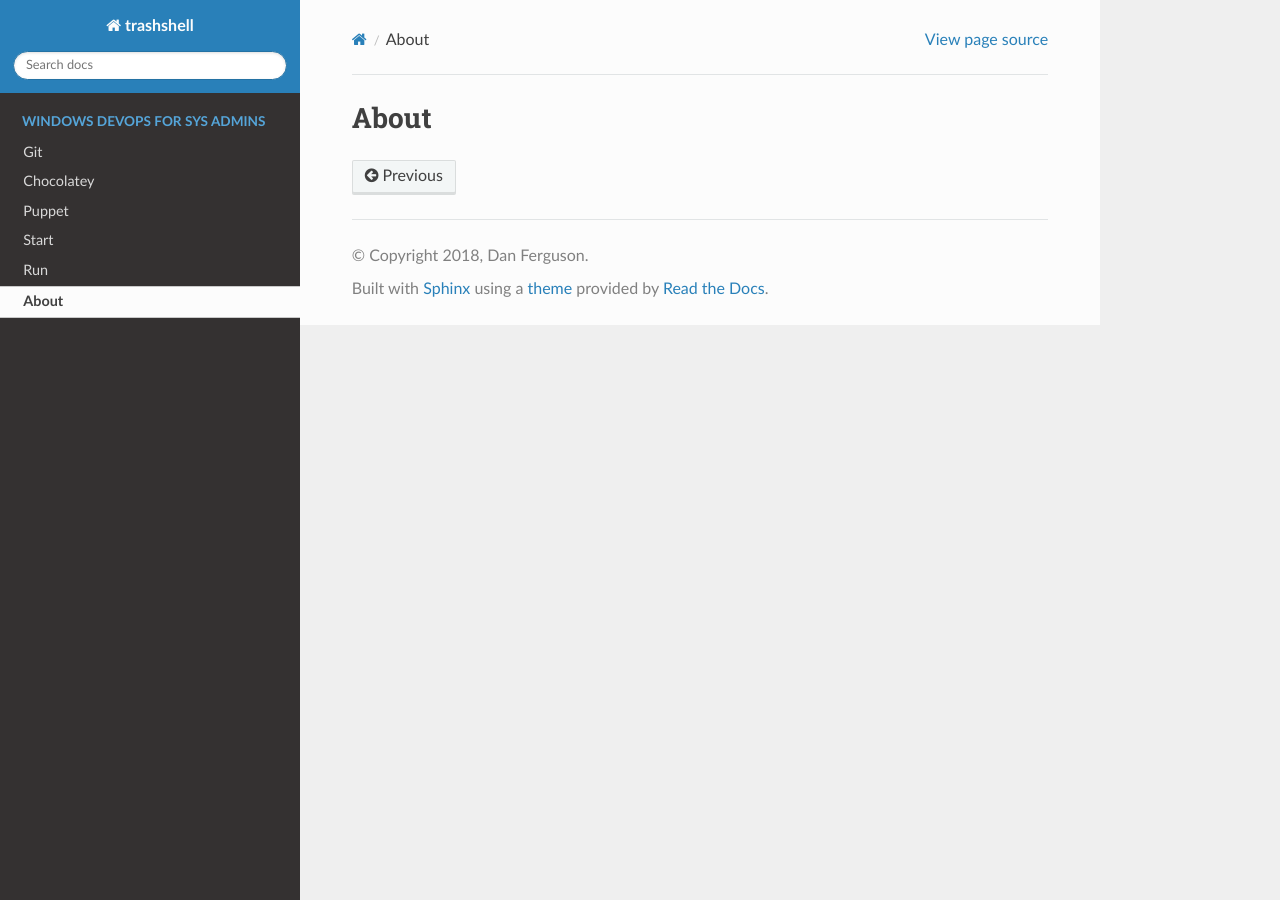
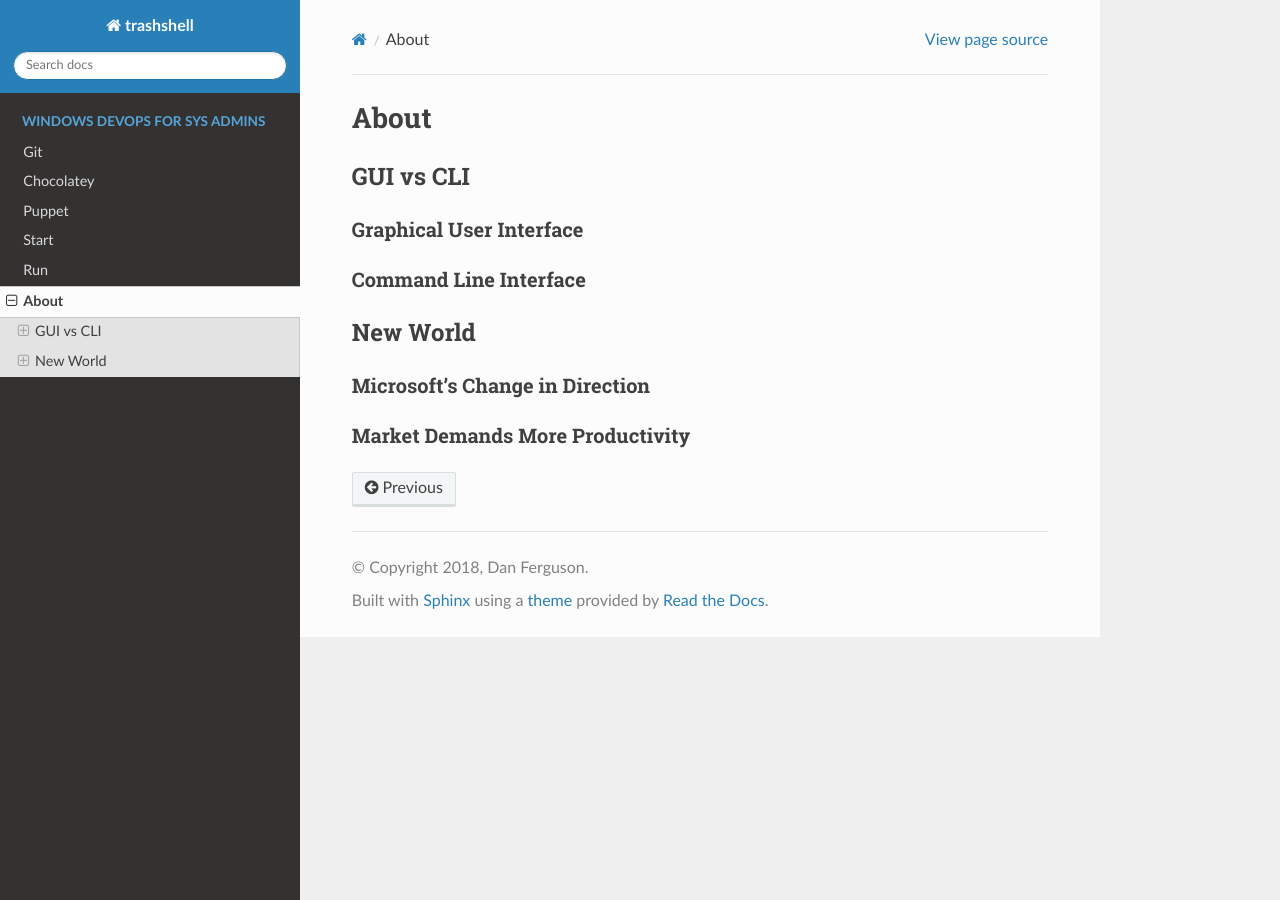
Before and after one commit to danjferguson/TrashShell, a Sphinx documentation site: the page built from docs/source/about.rst, in a window 1280 px wide. Built offline with Sphinx 7.4.7 and the Read the Docs theme 2.0.0, drawn with Linux system fonts in a browser that asks for light colours.

Commit message:
added more content and fixed formatting

```diff
--- a/docs/source/about.rst
+++ b/docs/source/about.rst
@@ -1,3 +1,21 @@
 #####
 About
 #####
+
+GUI vs CLI
+##########
+
+Graphical User Interface
+------------------------
+
+Command Line Interface
+----------------------
+
+New World
+#########
+
+Microsoft's Change in Direction
+-------------------------------
+
+Market Demands More Productivity
+--------------------------------
```
Also changed, not shown: docs/source/choco.rst (+11 -0 lines), docs/source/run.rst (+15 -0 lines), 12 other files.
